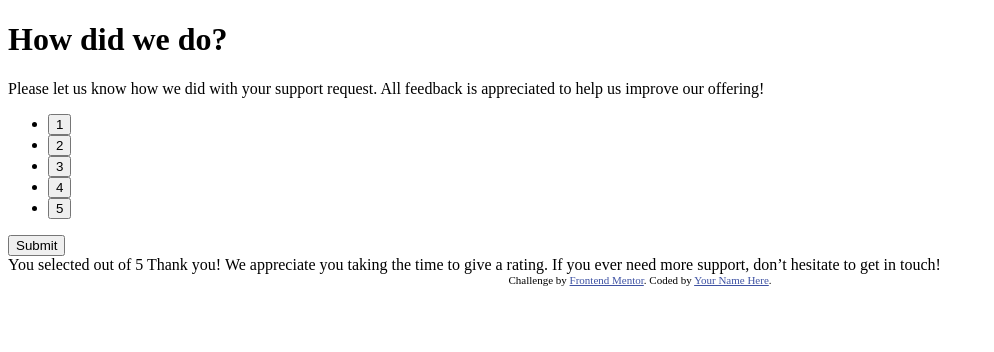
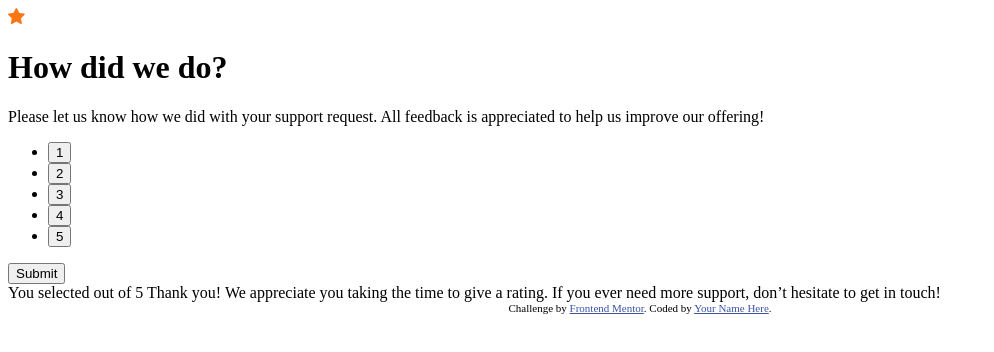
Before and after one commit to jennman/frontend-interactive-rating-component, a plain HTML site: page index.html in a window 1280 px wide. Shown: the whole page, without its empty margins (0-994 px from the left). Drawn offline with Linux system fonts and the light colour scheme.

Commit message:
add thank you state

```diff
--- a/index.html
+++ b/index.html
@@ -16,6 +16,7 @@
   <!-- Rating state start -->
 
  <div class="main-contianer">
+  <img src="./images/icon-star.svg"/>
   <h1>How did we do?</h1>
 
   <p>Please let us know how we did with your support request. All feedback is appreciated
@@ -38,6 +39,7 @@
 
   <!-- Thank you state start -->
 
+ <div class="thank-you">
   You selected <!-- Add rating here --> out of 5
 
   Thank you!
@@ -45,6 +47,7 @@
   We appreciate you taking the time to give a rating. If you ever need more support,
   don’t hesitate to get in touch!
 
+ </div>
   <!-- Thank you state end -->
 
 
```
